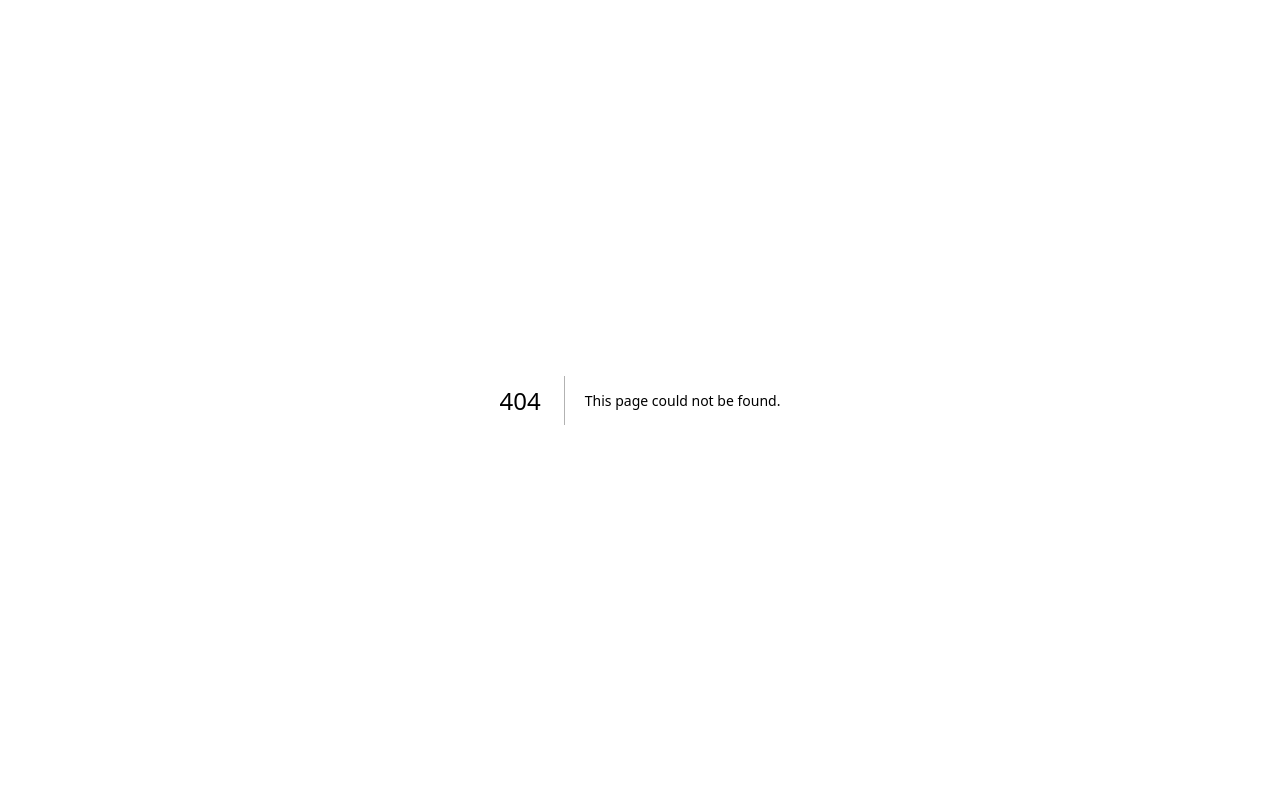
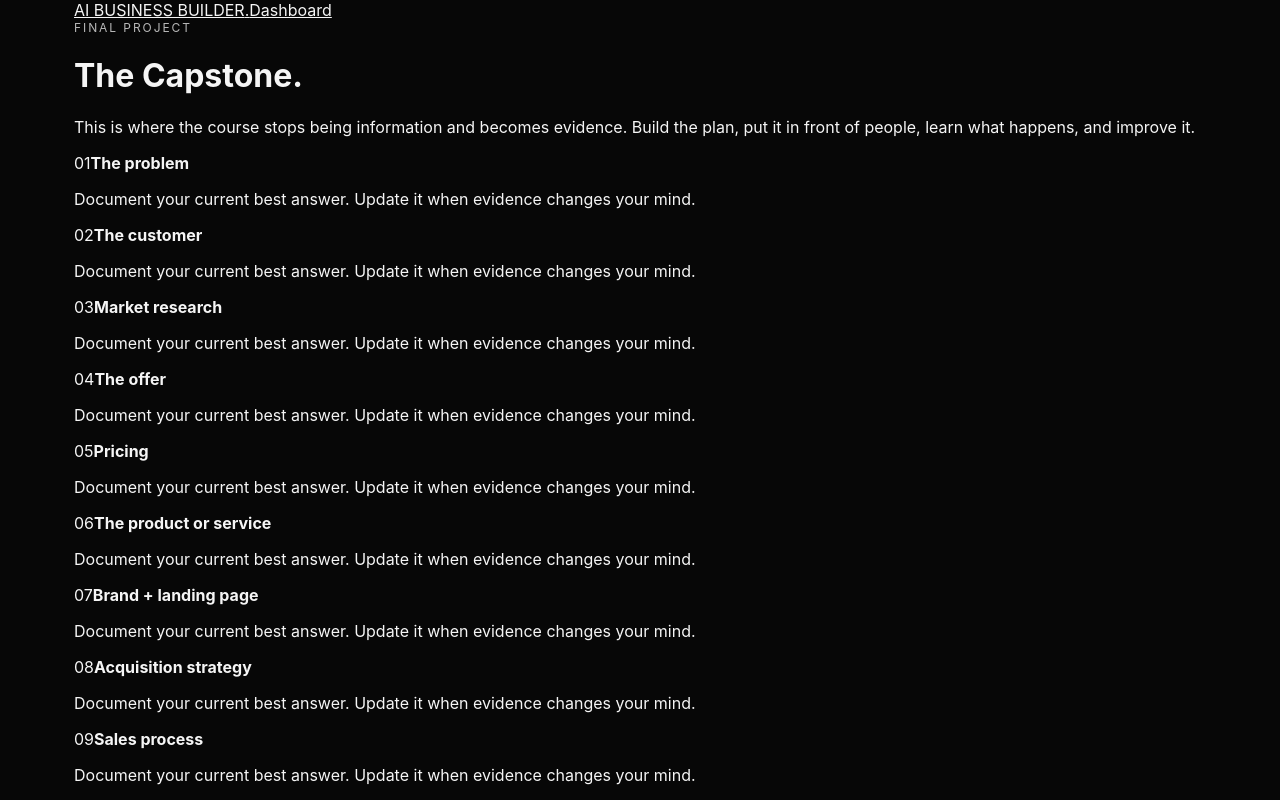
Before and after one commit to twofaycee/DRAMA.ai, a Next.js app: page /capstone in a window 1280 px wide. Before the commit this address had no page. Shown: the top 800 px of the page. Built offline with nearby package versions, Linux system fonts and the light colour scheme.

Commit message:
Build capstone

```diff
--- /dev/null
+++ b/app/capstone/page.tsx
@@ -0,0 +1,3 @@
+import Link from 'next/link'
+const parts=['The problem','The customer','Market research','The offer','Pricing','The product or service','Brand + landing page','Acquisition strategy','Sales process','Financial model','AI operating system','Customer feedback','Your next 90 days']
+export default function Capstone(){return <main><nav className="nav"><div className="shell navInner"><Link href="/" className="brand">AI BUSINESS BUILDER<span>.</span></Link><Link href="/dashboard">Dashboard</Link></div></nav><div className="shell capstone"><div className="eyebrow">FINAL PROJECT</div><h1>The Capstone.</h1><p className="lead">This is where the course stops being information and becomes evidence. Build the plan, put it in front of people, learn what happens, and improve it.</p><div className="capList">{parts.map((p,i)=><div key={p}><span>{String(i+1).padStart(2,'0')}</span><strong>{p}</strong><p>Document your current best answer. Update it when evidence changes your mind.</p></div>)}</div><div className="quoteBox">“The goal is not to be right about your first idea. The goal is to get close enough to reality that the next decision gets better.”</div><Link href="/dashboard" className="primary">Return to the build room →</Link></div></main>}
```
